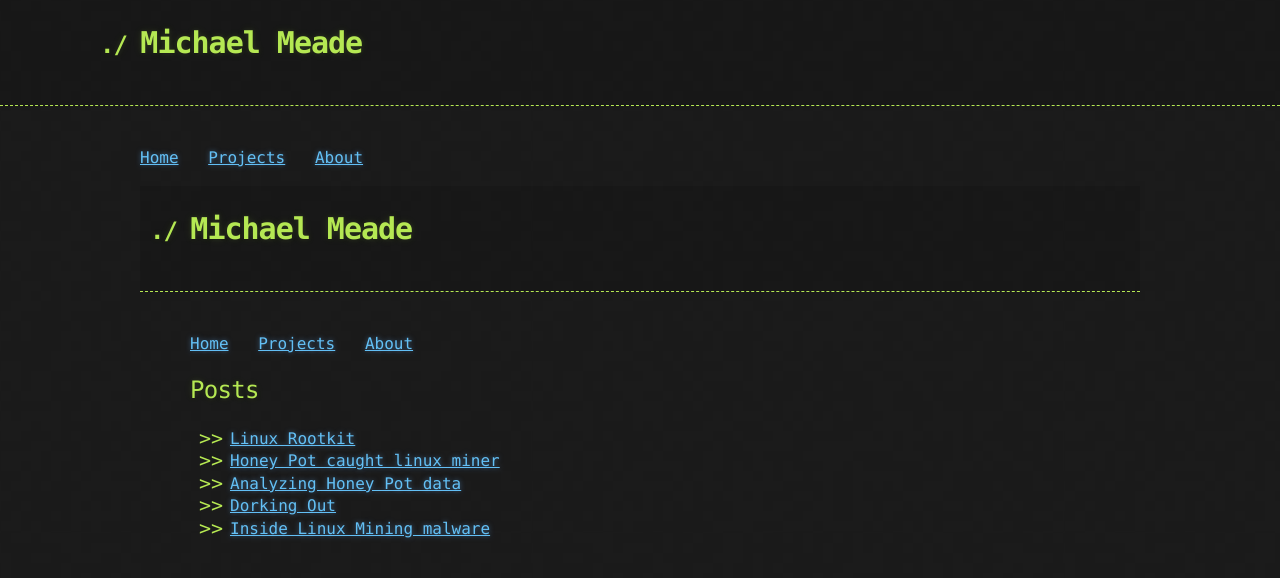
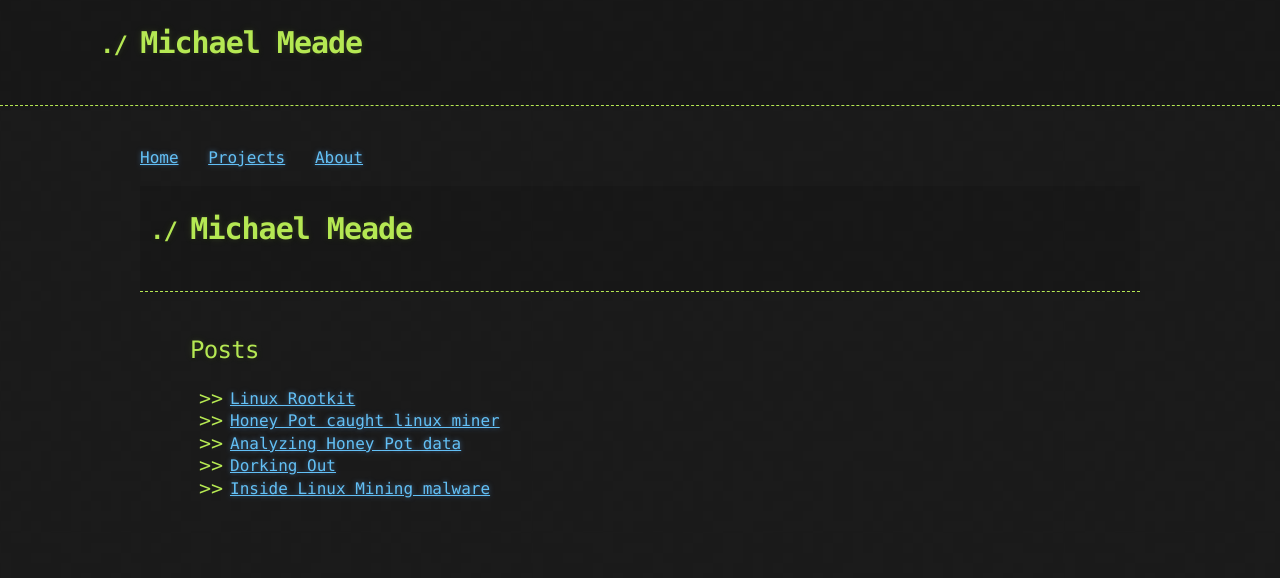
Before and after one commit to Michael-Meade/MinerFind, a Jekyll site: the page built from index.md, in a window 1280 px wide. Shown: the top 578 px of the page. Built offline with Jekyll 4.4.1, drawn with Linux system fonts in a browser that asks for light colours; our own code applies the rules of GitHub Pages for plain Markdown files; the repository's description, which GitHub fills in, is left out.

Commit message:
Update index.md

```diff
--- a/index.md
+++ b/index.md
@@ -1,6 +1,4 @@
-<a href="https://michael-meade.github.io/" style='margin-right:20px'>Home</a>
-<a href="https://michael-meade.github.io/Projects" style='margin-right:20px'>Projects</a>
-<a href="https://michael-meade.github.io/About.html" style='margin-right:20px'>About</a>
+
 ## Posts
 
 <ul>
```
